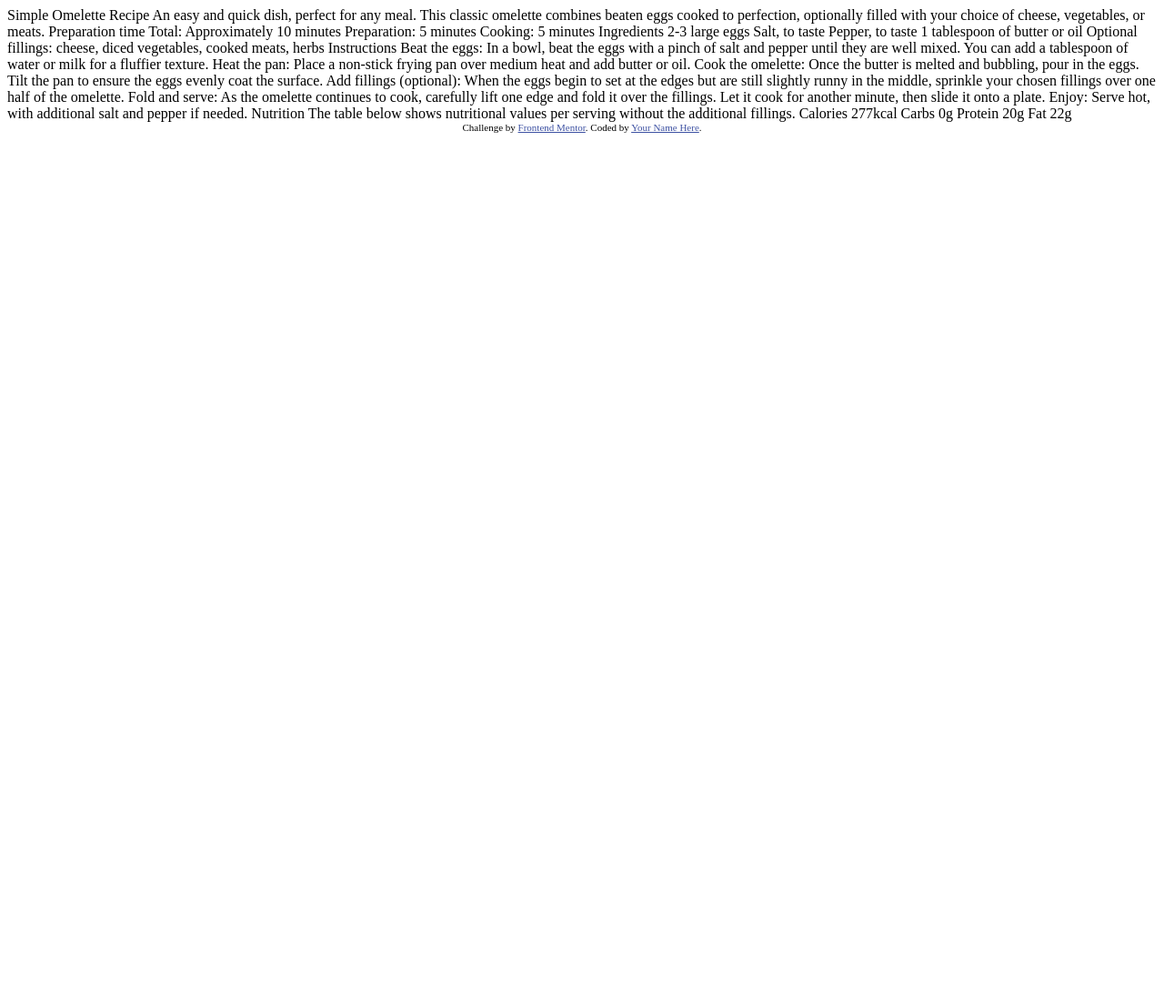
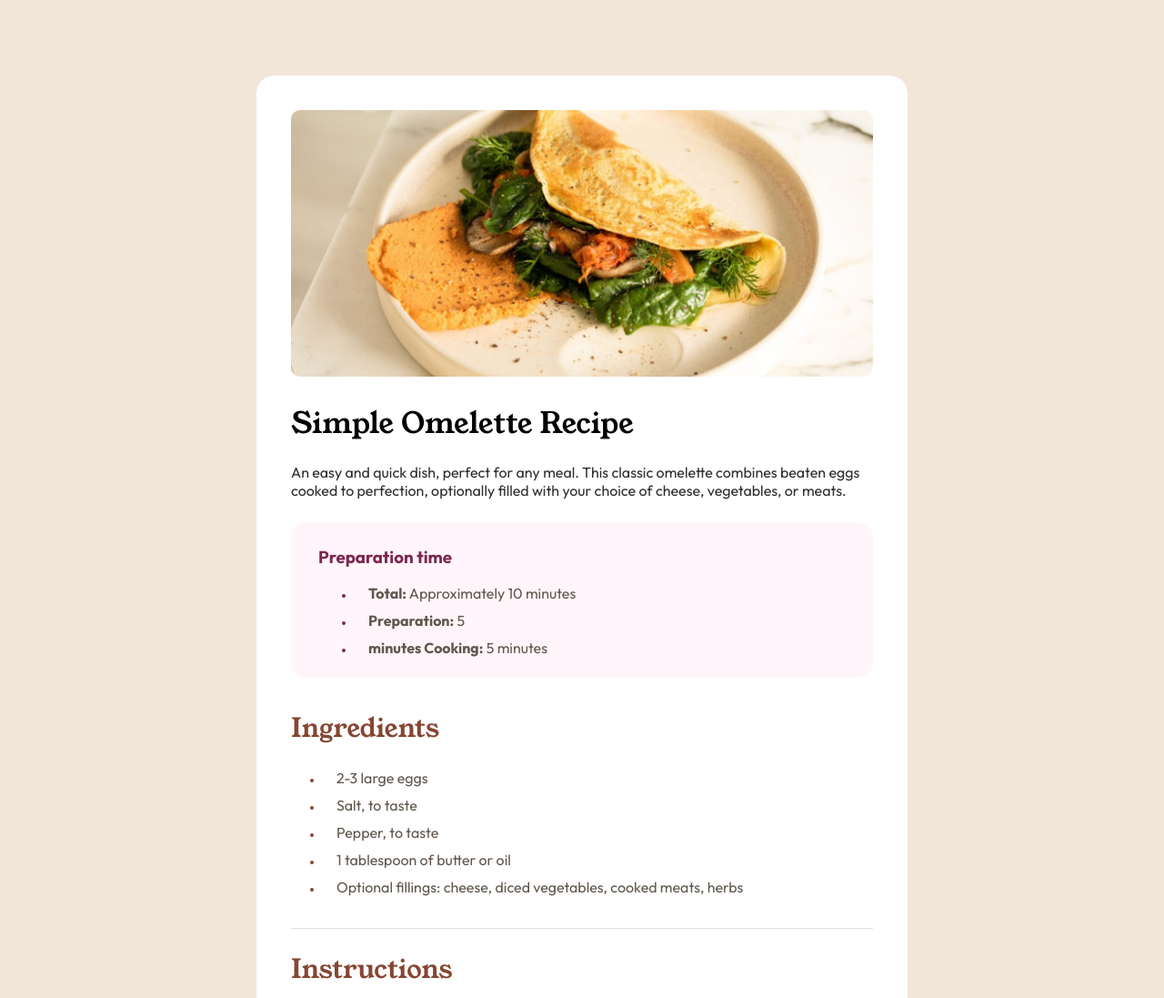
Before and after one commit to XavJohnson/RecipePage, a plain HTML site: page index.html in a window 1280 px wide. Shown: the top 1097 px of the page at 91% size. Before the commit the page ends 800 px from the top, so only its background shows below. Drawn offline with Linux system fonts and the light colour scheme.

Commit message:
Finished page

```diff
--- a/index.html
+++ b/index.html
@@ -1,77 +1,127 @@
 <!DOCTYPE html>
 <html lang="en">
     <head>
-  <meta charset="UTF-8">
-  <meta name="viewport" content="width=device-width, initial-scale=1.0"> <!-- displays site properly based on user's device -->
+        <meta charset="UTF-8" />
+        <meta name="viewport" content="width=device-width, initial-scale=1.0" />
+        <!-- displays site properly based on user's device -->
 
-  <link rel="icon" type="image/png" sizes="32x32" href="./assets/images/favicon-32x32.png">
+        <link
+            rel="icon"
+            type="image/png"
+            sizes="32x32"
+            href="./assets/images/favicon-32x32.png"
+        />
+        <link type="text/css" rel="stylesheet" href="./style.css" />
 
         <title>Frontend Mentor | Recipe page</title>
-
-  <!-- Feel free to remove these styles or customise in your own stylesheet 👍 -->
-  <style>
-    .attribution { font-size: 11px; text-align: center; }
-    .attribution a { color: hsl(228, 45%, 44%); }
-  </style>
     </head>
     <body>
+        <div id="center-div">
+            <img src="./assets/images/image-omelette.jpeg" alt="Recipe Image" />
 
-  Simple Omelette Recipe
+            <h1>Simple Omelette Recipe</h1>
 
-  An easy and quick dish, perfect for any meal. This classic omelette combines beaten eggs cooked
-  to perfection, optionally filled with your choice of cheese, vegetables, or meats.
+            <p>
+                An easy and quick dish, perfect for any meal. This classic
+                omelette combines beaten eggs cooked to perfection, optionally
+                filled with your choice of cheese, vegetables, or meats.
+            </p>
 
-  Preparation time
+            <div id="prep-time">
+                <h3>Preparation time</h3>
+                <ul id="time-list">
+                    <li>
+                        <span style="font-weight: 700">Total:</span>
+                        Approximately 10 minutes
+                    </li>
+                    <li>
+                        <span style="font-weight: 700">Preparation:</span> 5
+                    </li>
+                    <li>
+                        <span style="font-weight: 700">minutes Cooking:</span> 5
+                        minutes
+                    </li>
+                </ul>
+            </div>
 
-  Total: Approximately 10 minutes
-  Preparation: 5 minutes
-  Cooking: 5 minutes
+            <h2>Ingredients</h2>
 
-  Ingredients
+            <ul id="ingredients-list">
+                <li>2-3 large eggs</li>
+                <li>Salt, to taste</li>
+                <li>Pepper, to taste</li>
+                <li>1 tablespoon of butter or oil</li>
+                <li>
+                    Optional fillings: cheese, diced vegetables, cooked meats,
+                    herbs
+                </li>
+            </ul>
 
-  2-3 large eggs
-  Salt, to taste
-  Pepper, to taste
-  1 tablespoon of butter or oil
-  Optional fillings: cheese, diced vegetables, cooked meats, herbs
+            <h2>Instructions</h2>
 
-  Instructions
+            <ol id="instructions-list">
+                <li>
+                    Beat the eggs: In a bowl, beat the eggs with a pinch of salt
+                    and pepper until they are well mixed. You can add a
+                    tablespoon of water or milk for a fluffier texture.
+                </li>
 
-  Beat the eggs: In a bowl, beat the eggs with a pinch of salt and pepper until they are well mixed.
-  You can add a tablespoon of water or milk for a fluffier texture.
+                <li>
+                    Heat the pan: Place a non-stick frying pan over medium heat
+                    and add butter or oil.
+                </li>
 
-  Heat the pan: Place a non-stick frying pan over medium heat and add butter or oil.
+                <li>
+                    Cook the omelette: Once the butter is melted and bubbling,
+                    pour in the eggs. Tilt the pan to ensure the eggs evenly
+                    coat the surface.
+                </li>
 
-  Cook the omelette: Once the butter is melted and bubbling, pour in the eggs. Tilt the pan to ensure
-  the eggs evenly coat the surface.
+                <li>
+                    Add fillings (optional): When the eggs begin to set at the
+                    edges but are still slightly runny in the middle, sprinkle
+                    your chosen fillings over one half of the omelette.
+                </li>
 
-  Add fillings (optional): When the eggs begin to set at the edges but are still slightly runny in the
-  middle, sprinkle your chosen fillings over one half of the omelette.
+                <li>
+                    Fold and serve: As the omelette continues to cook, carefully
+                    lift one edge and fold it over the fillings. Let it cook for
+                    another minute, then slide it onto a plate.
+                </li>
 
-  Fold and serve: As the omelette continues to cook, carefully lift one edge and fold it over the
-  fillings. Let it cook for another minute, then slide it onto a plate.
+                <li>
+                    Enjoy: Serve hot, with additional salt and pepper if needed.
+                </li>
+            </ol>
 
-  Enjoy: Serve hot, with additional salt and pepper if needed.
+            <h2>Nutrition</h2>
 
-  Nutrition
+            <p style="margin-bottom: 5px">
+                The table below shows nutritional values per serving without the
+                additional fillings.
+            </p>
 
-  The table below shows nutritional values per serving without the additional fillings.
+            <table>
+                <tr>
+                    <th>Calories</th>
+                    <td>277kcal</td>
+                </tr>
 
-  Calories
-  277kcal
+                <tr>
+                    <th>Carbs</th>
+                    <td>0g</td>
+                </tr>
 
-  Carbs
-  0g
+                <tr>
+                    <th>Protein</th>
+                    <td>20g</td>
+                </tr>
 
-  Protein
-  20g
-
-  Fat
-  22g
-
-  <div class="attribution">
-    Challenge by <a href="https://www.frontendmentor.io?ref=challenge" target="_blank">Frontend Mentor</a>.
-    Coded by <a href="#">Your Name Here</a>.
+                <tr>
+                    <th>Fat</th>
+                    <td>22g</td>
+                </tr>
+            </table>
         </div>
     </body>
 </html>
--- /dev/null
+++ b/style.css
@@ -0,0 +1,118 @@
+@font-face {
+    font-family: Outfit;
+    src: url("assets/fonts/outfit/Outfit-VariableFont_wght.ttf");
+}
+
+@font-face {
+    font-family: "Young Serif";
+    src: url("/assets/fonts/young-serif/YoungSerif-Regular.ttf");
+}
+
+body {
+    height: auto;
+    background-color: hwb(31 85% 5%);
+    font-family: Outfit, serif;
+    display: flex;
+    justify-content: center;
+    color: hsl(30, 10%, 34%);
+}
+
+#center-div {
+    background-color: hsl(0, 0%, 100%);
+    height: fit-content;
+    width: 50vw;
+    margin-top: 75px;
+    margin-bottom: 75px;
+    border-radius: 20px;
+    padding: 3% 3% 3% 3%;
+}
+
+img {
+    width: 100%;
+    border-radius: 10px;
+}
+
+h1 {
+    font-family: "Young Serif";
+    font-weight: 400;
+    margin-top: 25px;
+    color: black;
+}
+
+p {
+    font-size: 16px;
+    margin-bottom: 25px;
+    color: hsl(24, 5%, 18%);
+}
+
+#prep-time {
+    border-radius: 15px;
+    background-color: hsl(330, 100%, 98%);
+    padding: 7px 30px;
+    margin-bottom: 35px;
+    border-bottom: none;
+}
+
+ol,
+ul:not(#time-list) {
+    padding-left: 35px;
+    border-bottom: 1px solid hsl(30, 18%, 87%);
+    padding-bottom: 25px;
+}
+
+#time-list li::marker {
+    font-size: 0.7em;
+    color: hsl(332, 51%, 32%);
+}
+
+#ingredients-list li::marker {
+    font-size: 0.7em;
+    color: hsl(14, 45%, 36%);
+}
+
+li {
+    margin-bottom: 10px;
+    padding-left: 15px;
+}
+
+h3 {
+    color: hsl(332, 51%, 32%);
+}
+
+h2 {
+    font-family: "Young Serif";
+    font-weight: 400;
+    font-size: 1.8em;
+    color: hsl(14, 45%, 36%);
+}
+
+#instructions-list li::marker {
+    color: hsl(14, 45%, 36%);
+    font-weight: 600;
+}
+
+table {
+    width: 100%;
+    border-collapse: collapse;
+}
+
+tr {
+    border-bottom: 1px solid hsl(30, 18%, 87%);
+}
+
+th {
+    padding-left: 30px;
+    font-weight: 400;
+}
+
+td {
+    font-weight: 700;
+    color: hsl(14, 45%, 36%);
+}
+
+th,
+td {
+    padding-top: 20px;
+    padding-bottom: 20px;
+    text-align: left;
+}
```
Lines whose indentation alone changed are shown as unchanged.
